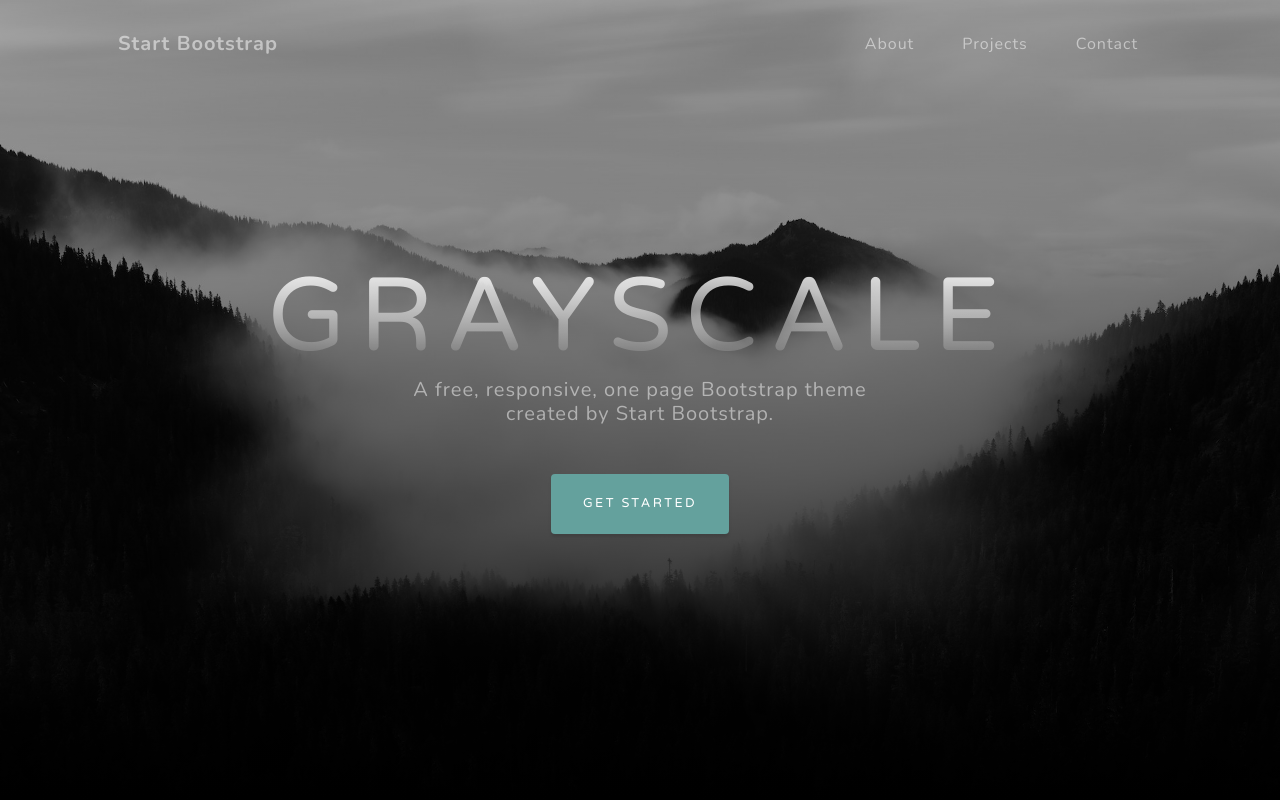
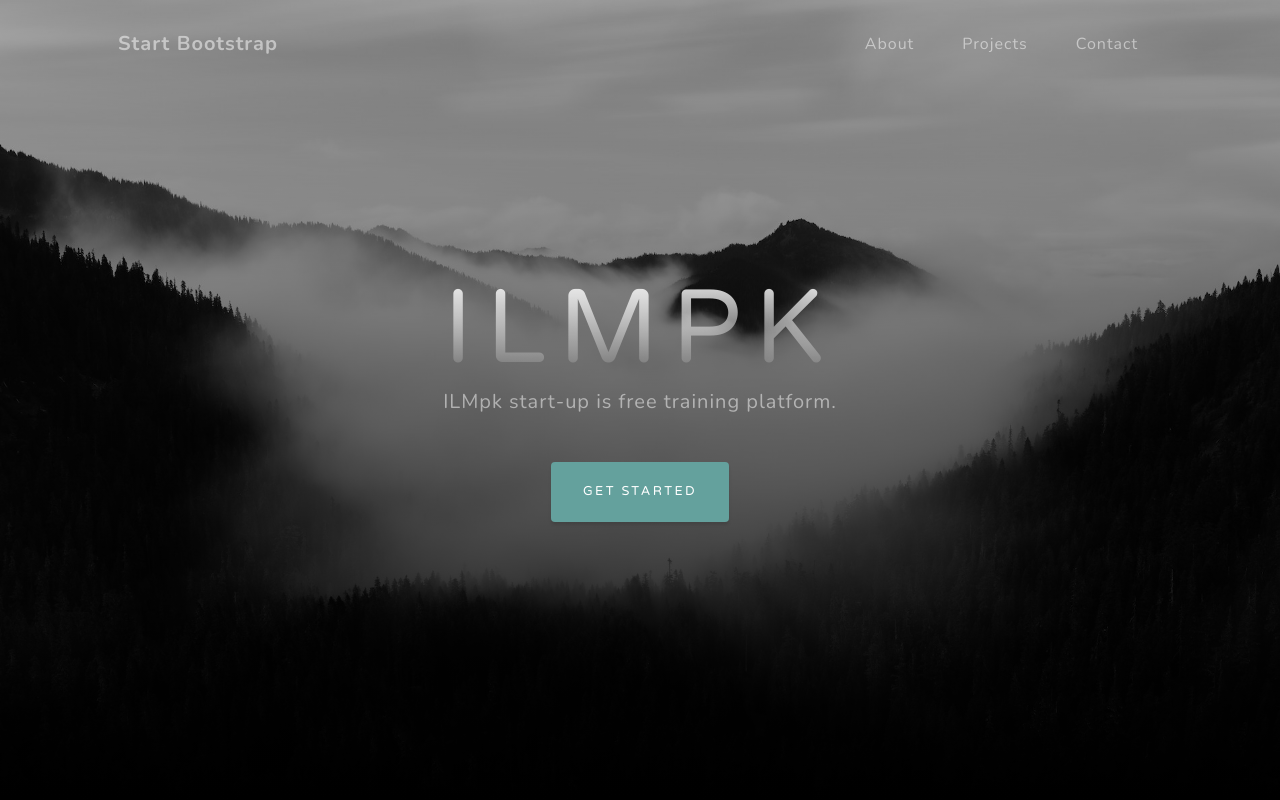
Before and after one commit to ilmpkk/ilm, a plain HTML site: page index.html in a window 1280 px wide. Shown: the top 800 px of the page. Drawn offline with nearby package versions, Linux system fonts and the light colour scheme.

Commit message:
index
content change

```diff
--- a/index.html
+++ b/index.html
@@ -38,8 +38,8 @@
             <div class="container px-4 px-lg-5 d-flex h-100 align-items-center justify-content-center">
                 <div class="d-flex justify-content-center">
                     <div class="text-center">
-                        <h1 class="mx-auto my-0 text-uppercase">Grayscale</h1>
-                        <h2 class="text-white-50 mx-auto mt-2 mb-5">A free, responsive, one page Bootstrap theme created by Start Bootstrap.</h2>
+                        <h1 class="mx-auto my-0 text-uppercase">ILMpk</h1>
+                        <h2 class="text-white-50 mx-auto mt-2 mb-5">ILMpk start-up is free training platform.</h2>
                         <a class="btn btn-primary" href="#about">Get Started</a>
                     </div>
                 </div>
```
